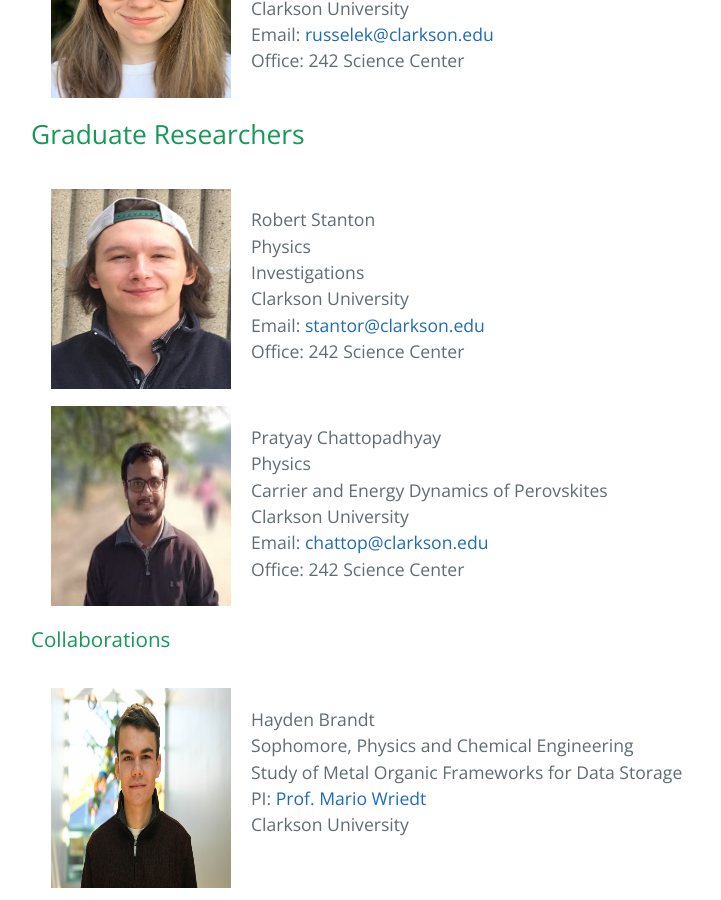
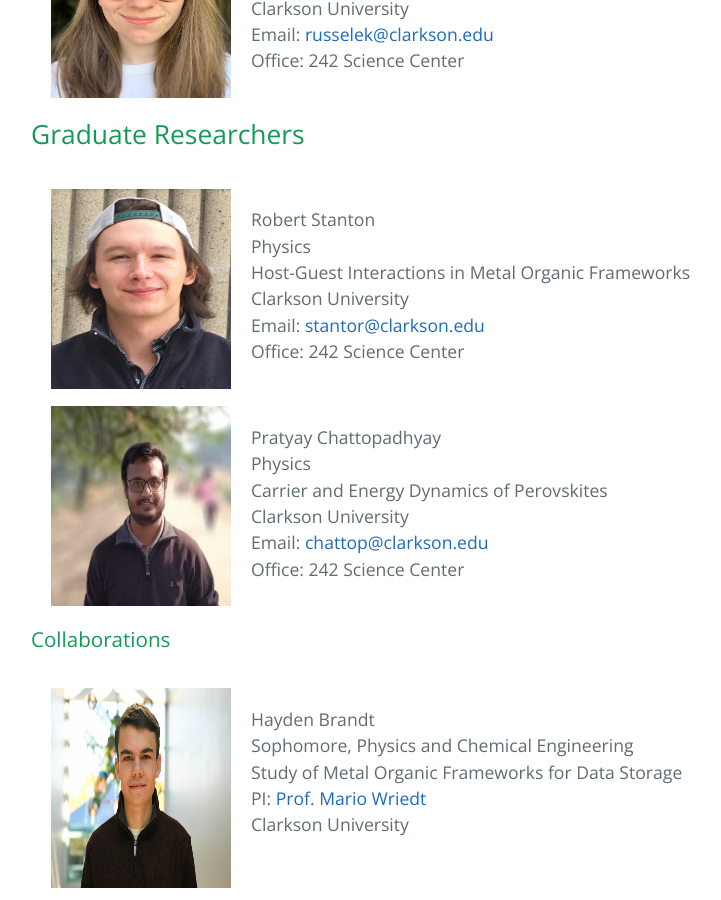
Before and after one commit to dharatrivedi/dharatrivedi.github.io, a Jekyll site: the page built from people.html, in a window 1280 px wide and 900 px high, scrolled down 1143 px. Shown: the whole window, without its empty margins (233-954 px from the left). Built offline with Jekyll 4.4.1, drawn with Linux system fonts in a browser that asks for light colours.

Commit message:
Update people.html

```diff
--- a/people.html
+++ b/people.html
@@ -54,7 +54,7 @@ title: {{ site.name }}
     <p>
       Robert Stanton<br />
       Physics<br />
-      Investigations<br />
+      Host-Guest Interactions in Metal Organic Frameworks<br />
       Clarkson University<br />
       Email: <a href="mailto:stantor@clarkson.edu">stantor@clarkson.edu</a><br />
       Office: 242 Science Center<br />
```
